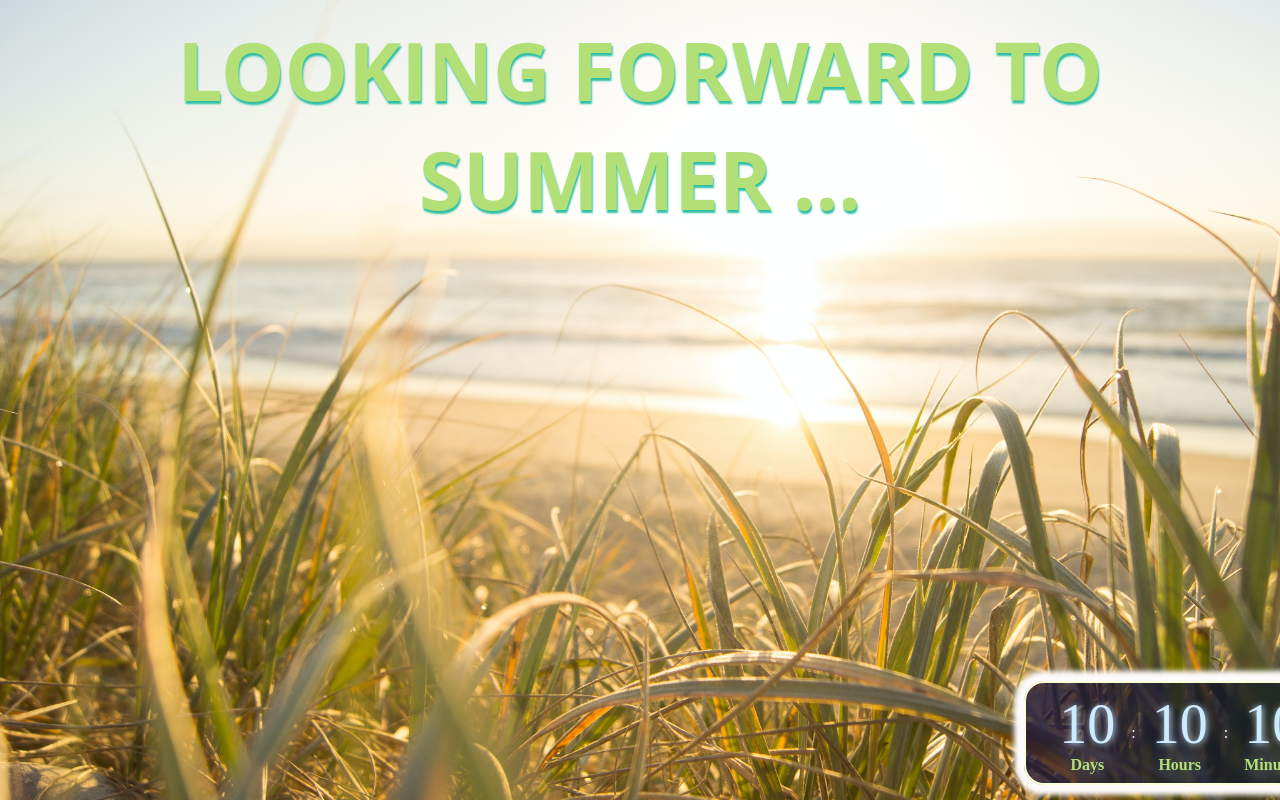
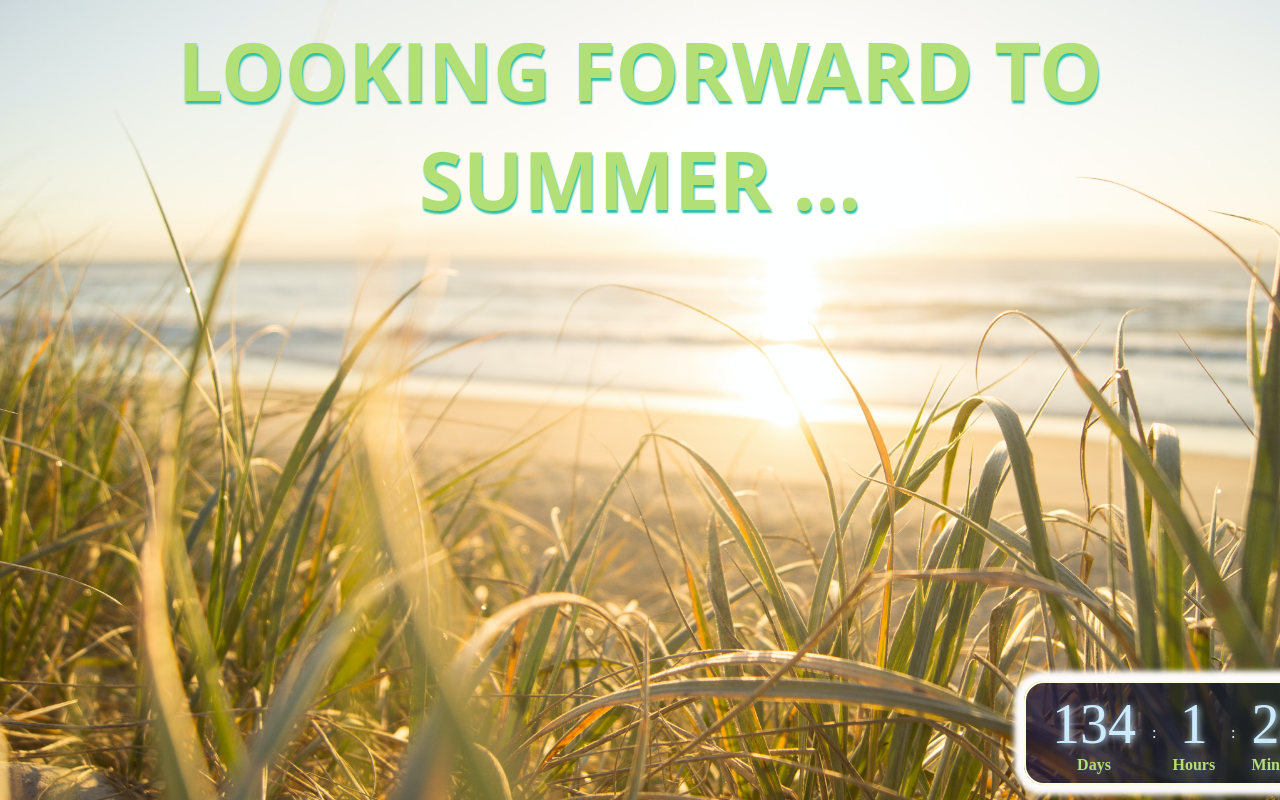
Before and after one commit to VlTonko/FrontEnd, a React (Create React App) app: page / in a window 1280 px wide. Shown: the top 800 px of the page. Built offline with nearby package versions, Linux system fonts and the light colour scheme.

Commit message:
without hooks

```diff
--- a/src/Component/Datatimer.js
+++ b/src/Component/Datatimer.js
@@ -1,6 +1,7 @@
 import React, { Fragment } from 'react';
 
-const Datatimer = ({ timerDays, timerHours, timerMinutes, timerSeconds }) => {
+const Datatimer = props => {
+    // debugger;
     return (
         <Fragment>
             <section className="timer-container">
@@ -8,22 +9,22 @@ const Datatimer = ({ timerDays, timerHours, timerMinutes, timerSeconds }) => {
                     <h1 className="title">LOOKING FORWARD TO SUMMER ...</h1>
                     <div className="datatimer">
                         <section>
-                            <p className="text">{timerDays}</p>
+                            <p className="text">{props.day}</p>
                             <small>Days</small>
                         </section>
                         <span>:</span>
                         <section>
-                            <p className="text">{timerHours}</p>
+                            <p className="text">{props.hour}</p>
                             <small>Hours</small>
                         </section>{' '}
                         <span>:</span>
                         <section>
-                            <p className="text">{timerMinutes}</p>
+                            <p className="text">{props.minute}</p>
                             <small>Minutes</small>
                         </section>{' '}
                         <span>:</span>
                         <section>
-                            <p className="text">{timerSeconds}</p>
+                            <p className="text">{props.second}</p>
                             <small>Seconds</small>
                         </section>
                     </div>
@@ -33,11 +34,4 @@ const Datatimer = ({ timerDays, timerHours, timerMinutes, timerSeconds }) => {
     );
 };
 
-Datatimer.defaultProps = {
-    timerDays: 10,
-    timerHours: 10,
-    timerMinutes: 10,
-    timerSeconds: 10,
-};
-
 export default Datatimer;
```
